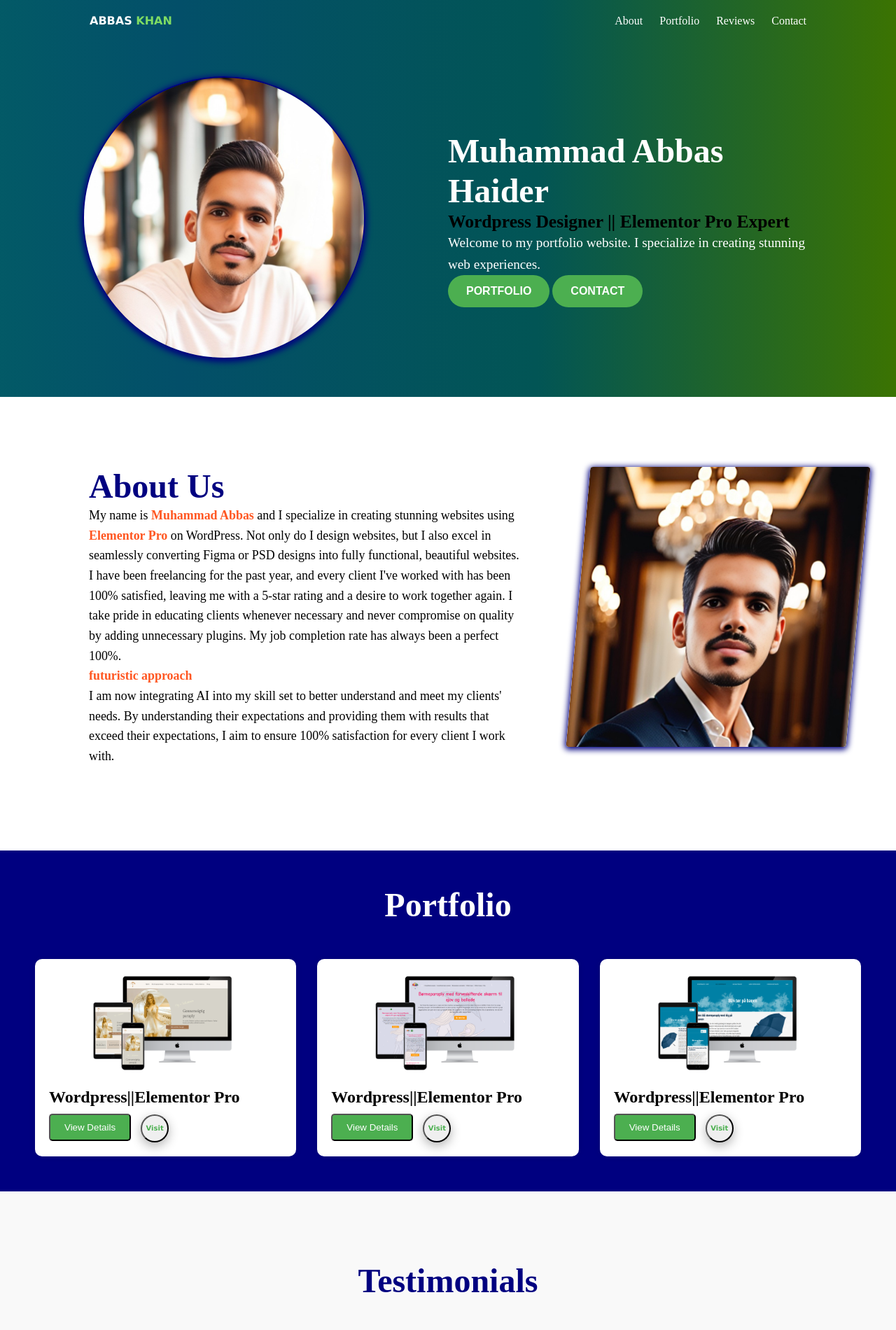
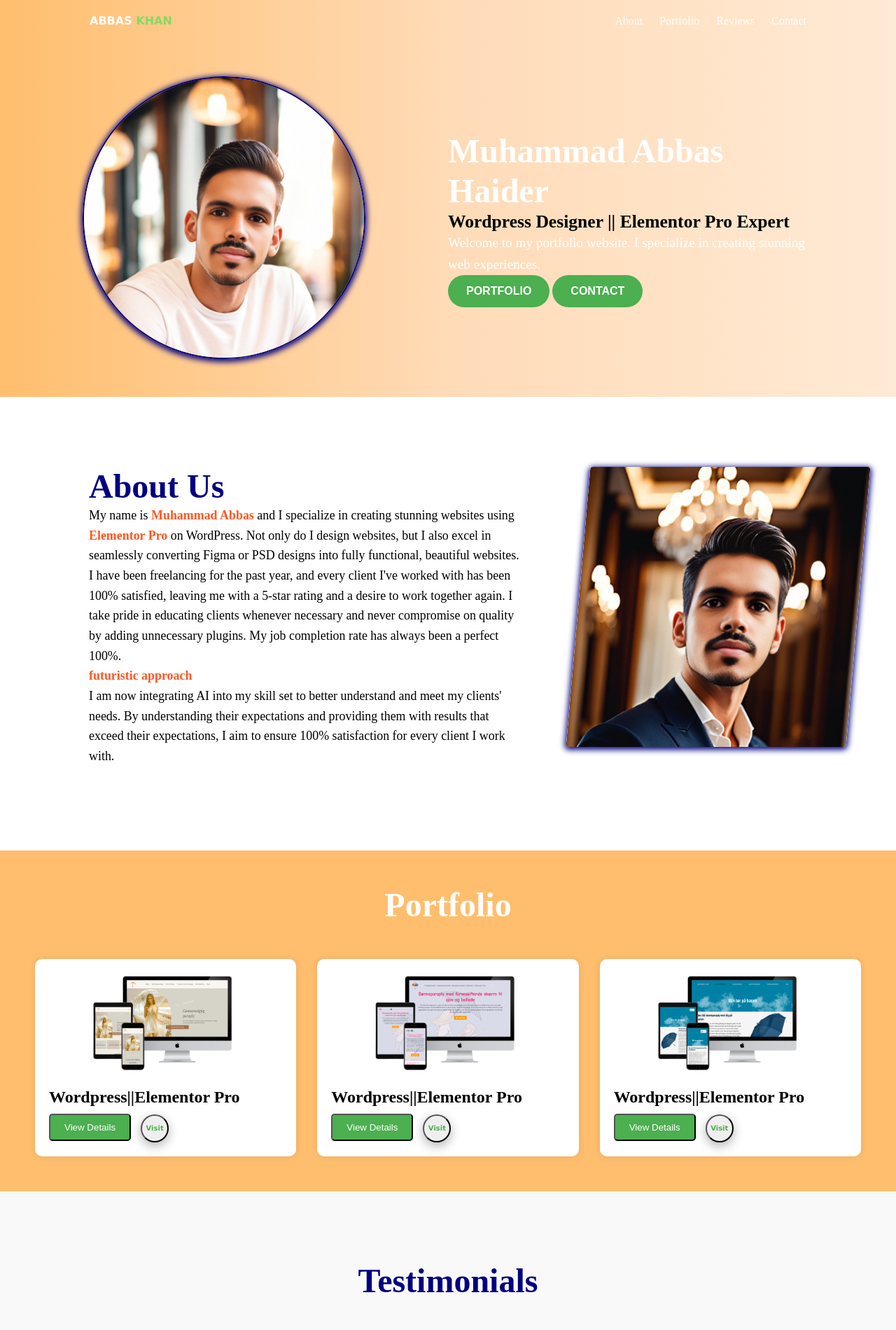
Before and after one commit to Khanwebdevelopment/AHportfolio, a plain HTML site: page index.html in a window 1280 px wide. Shown: the top 1900 px of the page at 70% size. Drawn offline with Linux system fonts and the light colour scheme.

Commit message:
Update main.css

```diff
--- a/main.css
+++ b/main.css
@@ -4,7 +4,7 @@
 
 }
 body{
-  background-color: whitesmoke;
+  background-color: white;
 
   box-sizing: border-box;
 }
@@ -112,7 +112,7 @@ top: 0;
 left: 0;
 width: 100%;
 height: 100%;
-background: linear-gradient(to right,#02024c, #02386e, #026464, #034f69, #025555, #3b7302);
+background: linear-gradient(to right,#ff8100, #ff9c38, #ffbe6d, #ffdbb7, #ffead5);
 background-size: 200% 100%;
 animation: moveGradient 5s infinite linear alternate;
 }
@@ -207,7 +207,7 @@ margin-bottom: 10px;
 /*Portfolio Section CSS implementation in portfolio*/
 .portfolio {
 padding: 50px;
-background-color: #000080;/* Match the background color of the hero section */
+background-color: #ffbe6d;/* Match the background color of the hero section */
 }
 
 .container {
@@ -529,7 +529,7 @@ background-color: #000080;
 }
 
 .footer {
-  background-color: #333; /* Dark background color */
+  background-color: #ffead5; /* Dark background color */
   text-align: center;
 }
 
```
